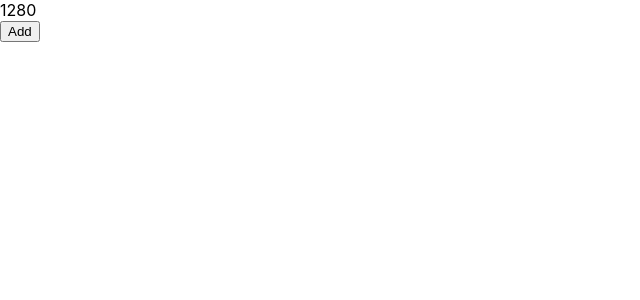
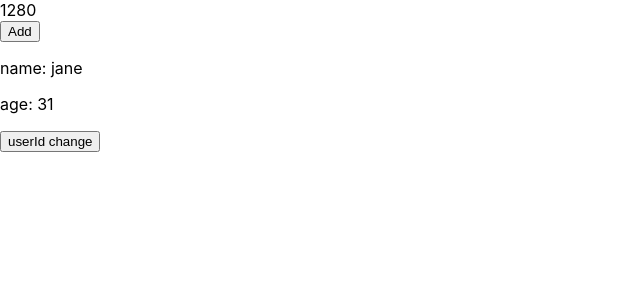
Before and after one commit to jungeun-p/cra-test, a React (Create React App) app: page / in a window 1280 px wide. Shown: the top 300 px of the page, without its empty margins (0-640 px from the left). Built offline with nearby package versions, Linux system fonts and the light colour scheme.

Commit message:
[ modify ] Custom hook

```diff
--- a/src/App.js
+++ b/src/App.js
@@ -15,10 +15,10 @@ const App = () => {
     <div>
       {count === 0 && <WidthPrinter />}
       <button onClick={() => setCount(count + 1)}>Add</button>
-      {/* <Profile userId={userId}/>
+      <Profile userId={userId}/>
       <button onClick={()=>setUserId(userId + 1)}>userId change</button>
-      <br />
-      <button onClick={() => setState({...state, count:state.count+1})}>increase</button>
+      {/* <br /> */}
+      {/* <button onClick={() => setState({...state, count:state.count+1})}>increase</button>
       <p>{`name is ${state.name}`}</p>
       <p>{`age is ${state.age}`}</p>
       <input
--- a/src/Profile.js
+++ b/src/Profile.js
@@ -1,12 +1,12 @@
 import React, { useEffect, useState } from 'react';
+import useUser from './useUser';
 
-const Profile = ({userId}) => {
-    const [user, setUser] = useState(null);
-    const value = userId + 10;
-    useEffect(()=>{
-        console.log(value);
-        getUserApi(userId).then(data=>setUser(data));
-    }, [userId, value]);
+const Profile = ({ userId }) => {
+    // const [user, setUser] = useState(null);
+    // useEffect(()=>{
+    //     getUserApi(userId).then(data=>setUser(data));
+    // }, [userId]);
+    const user = useUser(userId);
     return (
         <div>
             {!user && <p>loading...</p>}
@@ -20,14 +20,4 @@ const Profile = ({userId}) => {
     );
 };
 
-const USER1 = { name: 'mike', age: 23 };
-const USER2 = { name: 'jane', age: 31 };
-function getUserApi(userId){ // 외부 함수
-    return new Promise(res => {
-        setTimeout(()=>{
-            res(userId % 2 ? USER1 : USER2);
-        }, 500);
-    })
-}
-
 export default Profile;
--- a/src/WidthPrinter.js
+++ b/src/WidthPrinter.js
@@ -1,16 +1,8 @@
 import React, { useEffect, useState } from 'react';
+import useWindowWith from './useWindowWith';
 
 const WidthPrinter = () => {
-    const [width, setWidth] = useState(window.innerWidth);
-    useEffect(() => {
-        const onResize = () => setWidth(window.innerWidth);
-        window.addEventListener('resize', onResize);
-        console.log('useEffect1');
-        return () => {
-            window.removeEventListener('resize', onResize);
-            console.log('useEffect2');
-        }
-    }, []);
+    const width = useWindowWith();
     return (
         <div>
            {`${width}`}
--- /dev/null
+++ b/src/useUser.js
@@ -0,0 +1,21 @@
+import React, { useEffect, useState } from 'react';
+
+const useUser = (userId) => {
+    const [user, setUser] = useState(null);
+    useEffect(()=>{
+        getUserApi(userId).then(data=>setUser(data));
+    }, [userId]);
+    return user;
+};
+
+const USER1 = { name: 'mike', age: 23 };
+const USER2 = { name: 'jane', age: 31 };
+function getUserApi(userId){ // 외부 함수
+    return new Promise(res => {
+        setTimeout(()=>{
+            res(userId % 2 ? USER1 : USER2);
+        }, 500);
+    })
+}
+
+export default useUser;
--- /dev/null
+++ b/src/useWindowWith.js
@@ -0,0 +1,17 @@
+import React, { useEffect, useState } from 'react';
+
+const useWindowWith = () => {
+    const [width, setWidth] = useState(window.innerWidth);
+    useEffect(() => {
+        const onResize = () => setWidth(window.innerWidth);
+        window.addEventListener('resize', onResize);
+        console.log('useEffect1');
+        return () => {
+            window.removeEventListener('resize', onResize);
+            console.log('useEffect2');
+        }
+    }, []);
+    return width;
+};
+
+export default useWindowWith;
```
Also changed, not shown: src/useMounted.js (added, +15 -0 lines).
